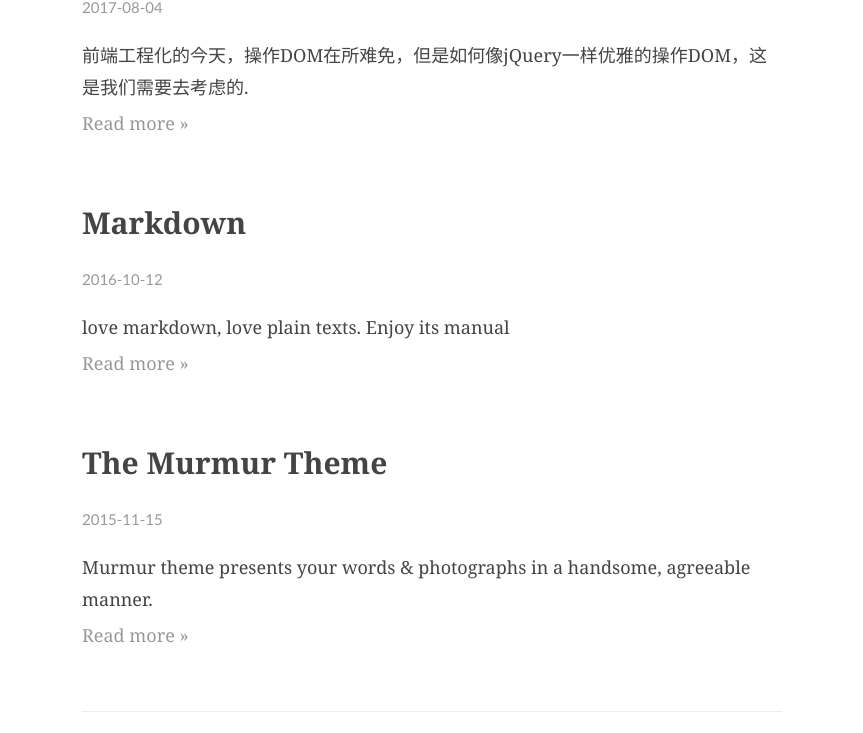
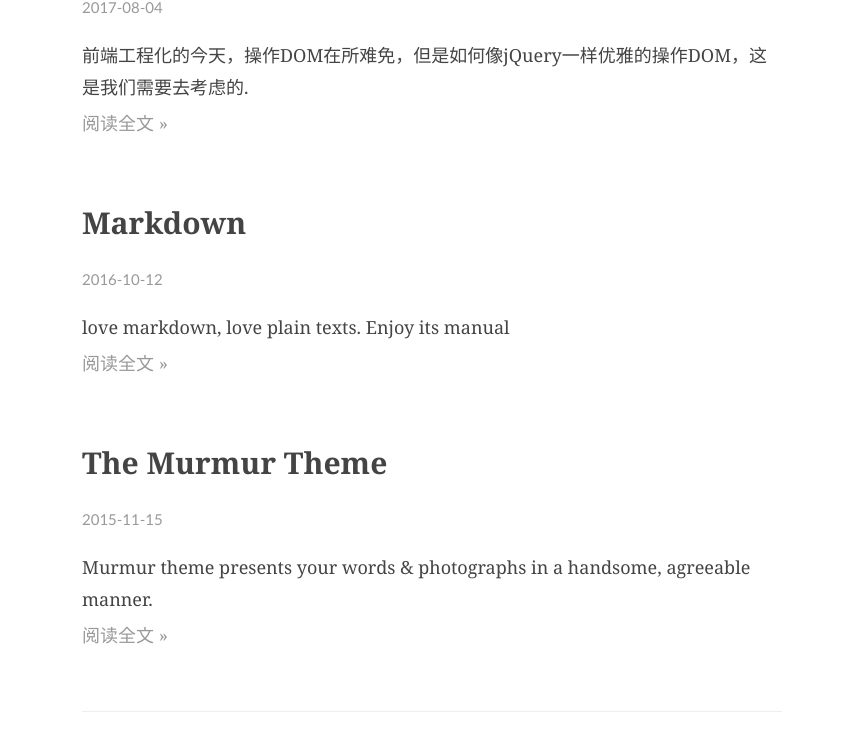
Before and after one commit to shellteo/shellteo.github.io, a Jekyll site: the page built from index.html, in a window 1280 px wide. Shown: the part 178-911 px from the top of the page, without its empty margins (208-1071 px from the left). Built offline with Jekyll 4.4.1, drawn with Linux system fonts in a browser that asks for light colours; comment, search, counter and statistics services are not loaded.

Commit message:
阅读全文

```diff
--- a/index.html
+++ b/index.html
@@ -10,7 +10,7 @@ layout: default
       </h2>
       <time class="article__date" datetime="{{ post.date | date: "%Y-%m-%d" }}">{{ post.date | date: "%Y-%m-%d" }}</time>
       <p class="article__excerpt">{{ post.description}}</p>
-      <a href="{{ post.url | prepend: site.baseurl }}" class="article__more">Read more »</a>
+      <a href="{{ post.url | prepend: site.baseurl }}" class="article__more">阅读全文 »</a>
     </article>
     <!-- / article -->
   {% endfor %}
```
